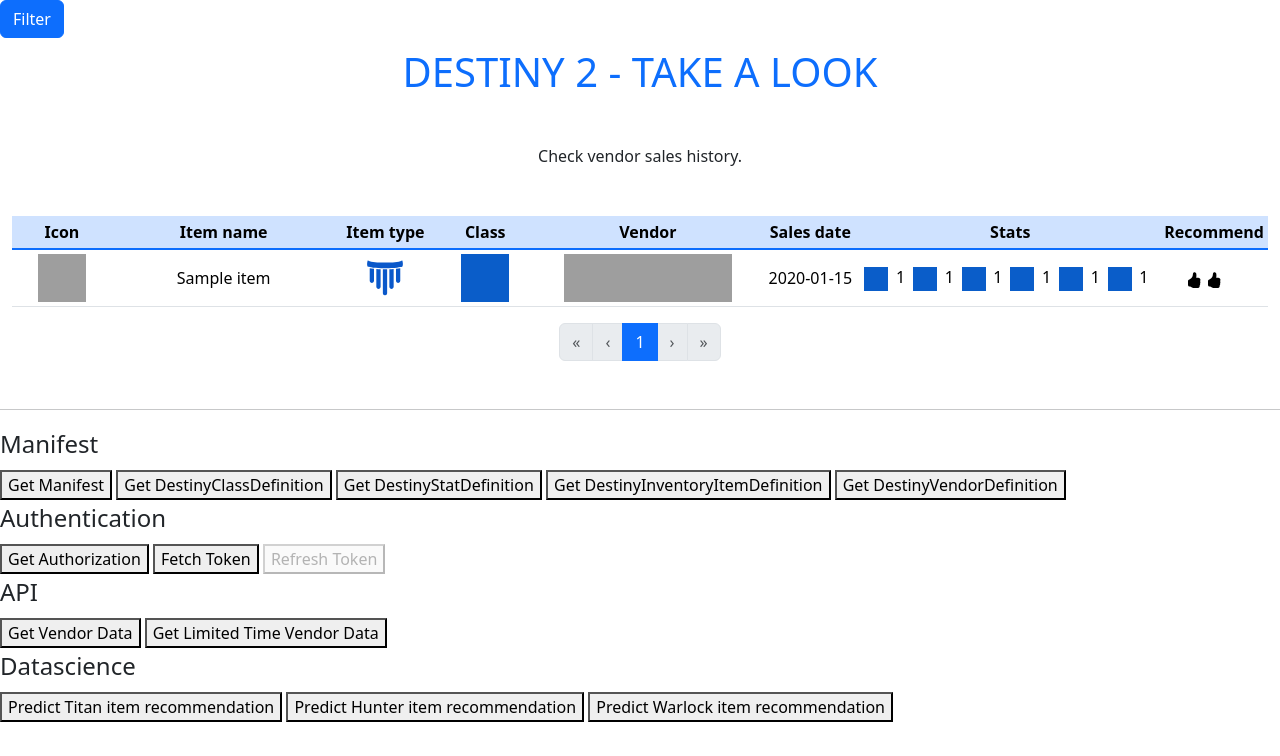
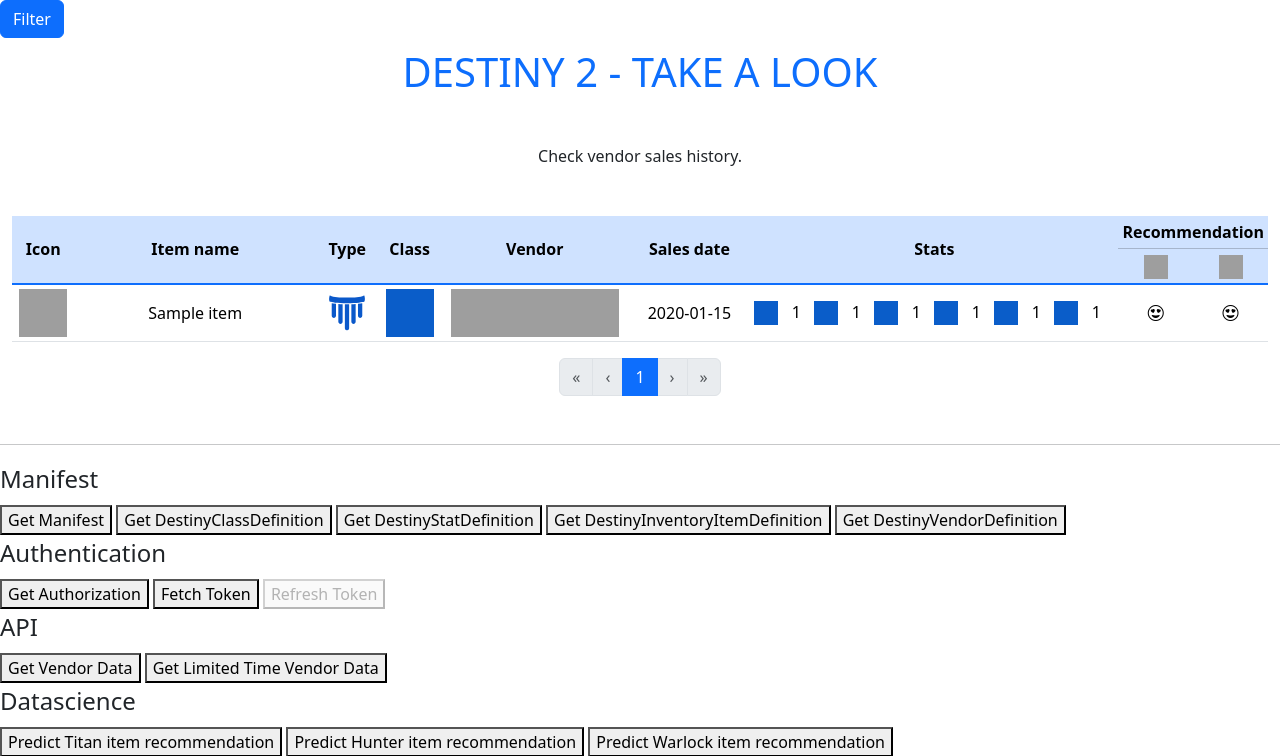
Before and after one commit to 6ixthmonth/destiny2-take-a-look, a Django app: page / in a window 1280 px wide. Shown: the top 756 px of the page. Run offline with Django 4.2, Linux system fonts and the light colour scheme; a user stored in the database is signed in; tables that the repository leaves empty hold one stand-in row (values such as "Sample post"); grey boxes are pictures that could not be loaded.

Commit message:
Update index.html

```diff
--- a/templates/d2api/index.html
+++ b/templates/d2api/index.html
@@ -6,6 +6,7 @@
 {% load d2api_extras %}
 {% block style %}
 <link href="https://cdn.jsdelivr.net/npm/bootstrap@5.3.0-alpha1/dist/css/bootstrap.min.css" rel="stylesheet" integrity="sha384-GLhlTQ8iRABdZLl6O3oVMWSktQOp6b7In1Zl3/Jr59b6EGGoI1aFkw7cmDA6j6gD" crossorigin="anonymous">
+<link href="https://cdn.jsdelivr.net/npm/bootstrap-icons@1.10.4/font/bootstrap-icons.css"rel="stylesheet">
 <link href="{% static 'css/index.css' %}" rel="stylesheet">
 {% endblock style %}
 
@@ -242,15 +243,19 @@
     <div class="table-responsive">
         <table class="table table-hover table-sm text-primary align-middle">
             <thead class="table-primary">
+                <tr class="align-middle">
+                    <th scope="col" rowspan="2" style="width: 5%;">Icon</th>
+                    <th scope="col" rowspan="2" style="width: 20%;">Item name</th>
+                    <th scope="col" rowspan="2" style="width: 5%;">Type</th>
+                    <th scope="col" rowspan="2" style="width: 5%;">Class</th>
+                    <th scope="col" rowspan="2" style="width: 15%;">Vendor</th>
+                    <th scope="col" rowspan="2" style="width: 10%;">Sales date</th>
+                    <th scope="col" rowspan="2" style="width: 30%;">Stats</th>
+                    <th scope="col" colspan="2" style="width: 10%;">Recommendation</th>
+                </tr>
                 <tr>
-                    <th scope="col" style="width: 8%;">Icon</th>
-                    <th scope="col" style="width: 18%;">Item name</th>
-                    <th scope="col" style="width: 8%;">Item type</th>
-                    <th scope="col" style="width: 8%;">Class</th>
-                    <th scope="col" style="width: 18%;">Vendor</th>
-                    <th scope="col" style="width: 8%;">Sales date</th>
-                    <th scope="col" style="width: 24%;">Stats</th>
-                    <th scope="col" colspan="2" style="width: 8%;">Recommend</th>
+                    <th><img src="https://www.light.gg/Content/Images/pve-icon.svg" title="PVE" width="24" height="24"></th>
+                    <th><img src="https://www.light.gg/Content/Images/pvp-icon.svg" title="PVP" width="24" height="24"></th>
                 </tr>
             </thead>
             <tbody class="table-group-divider">
@@ -323,31 +328,34 @@
                         </table>
                     </td>
                     <td>
-                        {% if salesitem.pve_recommendation > 0.8 %}
-                        <svg xmlns="http://www.w3.org/2000/svg" width="16" height="16" fill="currentColor" class="bi bi-hand-thumbs-up-fill" viewBox="0 0 16 16">
-                            <path d="M6.956 1.745C7.021.81 7.908.087 8.864.325l.261.066c.463.116.874.456 1.012.965.22.816.533 2.511.062 4.51a9.84 9.84 0 0 1 .443-.051c.713-.065 1.669-.072 2.516.21.518.173.994.681 1.2 1.273.184.532.16 1.162-.234 1.733.058.119.103.242.138.363.077.27.113.567.113.856 0 .289-.036.586-.113.856-.039.135-.09.273-.16.404.169.387.107.819-.003 1.148a3.163 3.163 0 0 1-.488.901c.054.152.076.312.076.465 0 .305-.089.625-.253.912C13.1 15.522 12.437 16 11.5 16H8c-.605 0-1.07-.081-1.466-.218a4.82 4.82 0 0 1-.97-.484l-.048-.03c-.504-.307-.999-.609-2.068-.722C2.682 14.464 2 13.846 2 13V9c0-.85.685-1.432 1.357-1.615.849-.232 1.574-.787 2.132-1.41.56-.627.914-1.28 1.039-1.639.199-.575.356-1.539.428-2.59z"/>
-                        </svg>
-                        <svg xmlns="http://www.w3.org/2000/svg" width="16" height="16" fill="currentColor" class="bi bi-hand-thumbs-up-fill" viewBox="0 0 16 16">
-                            <path d="M6.956 1.745C7.021.81 7.908.087 8.864.325l.261.066c.463.116.874.456 1.012.965.22.816.533 2.511.062 4.51a9.84 9.84 0 0 1 .443-.051c.713-.065 1.669-.072 2.516.21.518.173.994.681 1.2 1.273.184.532.16 1.162-.234 1.733.058.119.103.242.138.363.077.27.113.567.113.856 0 .289-.036.586-.113.856-.039.135-.09.273-.16.404.169.387.107.819-.003 1.148a3.163 3.163 0 0 1-.488.901c.054.152.076.312.076.465 0 .305-.089.625-.253.912C13.1 15.522 12.437 16 11.5 16H8c-.605 0-1.07-.081-1.466-.218a4.82 4.82 0 0 1-.97-.484l-.048-.03c-.504-.307-.999-.609-2.068-.722C2.682 14.464 2 13.846 2 13V9c0-.85.685-1.432 1.357-1.615.849-.232 1.574-.787 2.132-1.41.56-.627.914-1.28 1.039-1.639.199-.575.356-1.539.428-2.59z"/>
-                        </svg>
-                        {% elif salesitem.pve_recommendation > 0.666666 %}
-                        <svg xmlns="http://www.w3.org/2000/svg" width="16" height="16" fill="currentColor" class="bi bi-hand-thumbs-up-fill" viewBox="0 0 16 16">
-                            <path d="M6.956 1.745C7.021.81 7.908.087 8.864.325l.261.066c.463.116.874.456 1.012.965.22.816.533 2.511.062 4.51a9.84 9.84 0 0 1 .443-.051c.713-.065 1.669-.072 2.516.21.518.173.994.681 1.2 1.273.184.532.16 1.162-.234 1.733.058.119.103.242.138.363.077.27.113.567.113.856 0 .289-.036.586-.113.856-.039.135-.09.273-.16.404.169.387.107.819-.003 1.148a3.163 3.163 0 0 1-.488.901c.054.152.076.312.076.465 0 .305-.089.625-.253.912C13.1 15.522 12.437 16 11.5 16H8c-.605 0-1.07-.081-1.466-.218a4.82 4.82 0 0 1-.97-.484l-.048-.03c-.504-.307-.999-.609-2.068-.722C2.682 14.464 2 13.846 2 13V9c0-.85.685-1.432 1.357-1.615.849-.232 1.574-.787 2.132-1.41.56-.627.914-1.28 1.039-1.639.199-.575.356-1.539.428-2.59z"/>
-                        </svg>
-                        {% elif salesitem.pve_recommendation > 0.333333 %}
-                        soso
-                        {% elif salesitem.pve_recommendation > 0.2 %}
-                        <svg xmlns="http://www.w3.org/2000/svg" width="16" height="16" fill="currentColor" class="bi bi-hand-thumbs-down-fill" viewBox="0 0 16 16">
-                            <path d="M6.956 14.534c.065.936.952 1.659 1.908 1.42l.261-.065a1.378 1.378 0 0 0 1.012-.965c.22-.816.533-2.512.062-4.51.136.02.285.037.443.051.713.065 1.669.071 2.516-.211.518-.173.994-.68 1.2-1.272a1.896 1.896 0 0 0-.234-1.734c.058-.118.103-.242.138-.362.077-.27.113-.568.113-.856 0-.29-.036-.586-.113-.857a2.094 2.094 0 0 0-.16-.403c.169-.387.107-.82-.003-1.149a3.162 3.162 0 0 0-.488-.9c.054-.153.076-.313.076-.465a1.86 1.86 0 0 0-.253-.912C13.1.757 12.437.28 11.5.28H8c-.605 0-1.07.08-1.466.217a4.823 4.823 0 0 0-.97.485l-.048.029c-.504.308-.999.61-2.068.723C2.682 1.815 2 2.434 2 3.279v4c0 .851.685 1.433 1.357 1.616.849.232 1.574.787 2.132 1.41.56.626.914 1.28 1.039 1.638.199.575.356 1.54.428 2.591z"/>
-                        </svg>
+                        {% if salesitem.mobility > 0 %}
+                            {% if salesitem.pve_recommendation > 0.85 %}
+                            <i class="bi bi-emoji-heart-eyes"></i>
+                            {% elif salesitem.pve_recommendation > 0.7 %}
+                            <i class="bi bi-emoji-smile" style="color: lightgreen;"></i>
+                            {% elif salesitem.pve_recommendation > 0.3 %}
+                            <i class="bi bi-emoji-neutral" style="color: gray;"></i>
+                            {% else %}
+                            <i class="bi bi-emoji-frown" style="color: red;"></i>
+                            {% endif %}
                         {% else %}
-                        <svg xmlns="http://www.w3.org/2000/svg" width="16" height="16" fill="currentColor" class="bi bi-trash-fill" viewBox="0 0 16 16">
-                            <path d="M2.5 1a1 1 0 0 0-1 1v1a1 1 0 0 0 1 1H3v9a2 2 0 0 0 2 2h6a2 2 0 0 0 2-2V4h.5a1 1 0 0 0 1-1V2a1 1 0 0 0-1-1H10a1 1 0 0 0-1-1H7a1 1 0 0 0-1 1H2.5zm3 4a.5.5 0 0 1 .5.5v7a.5.5 0 0 1-1 0v-7a.5.5 0 0 1 .5-.5zM8 5a.5.5 0 0 1 .5.5v7a.5.5 0 0 1-1 0v-7A.5.5 0 0 1 8 5zm3 .5v7a.5.5 0 0 1-1 0v-7a.5.5 0 0 1 1 0z"/>
-                        </svg>
+                            <div class="text-secondary">-</div>
                         {% endif %}
                     </td>
                     <td>
-
+                        {% if salesitem.mobility > 0 %}
+                            {% if salesitem.pvp_recommendation > 0.85 %}
+                            <i class="bi bi-emoji-heart-eyes"></i>
+                            {% elif salesitem.pvp_recommendation > 0.7 %}
+                            <i class="bi bi-emoji-smile" style="color: lightgreen;"></i>
+                            {% elif salesitem.pvp_recommendation > 0.3 %}
+                            <i class="bi bi-emoji-neutral" style="color: gray;"></i>
+                            {% else %}
+                            <i class="bi bi-emoji-frown" style="color: red;"></i>
+                            {% endif %}
+                        {% else %}
+                            <div class="text-secondary">-</div>
+                        {% endif %}
                     </td>
                 </tr>
                 {% endfor %}
```
